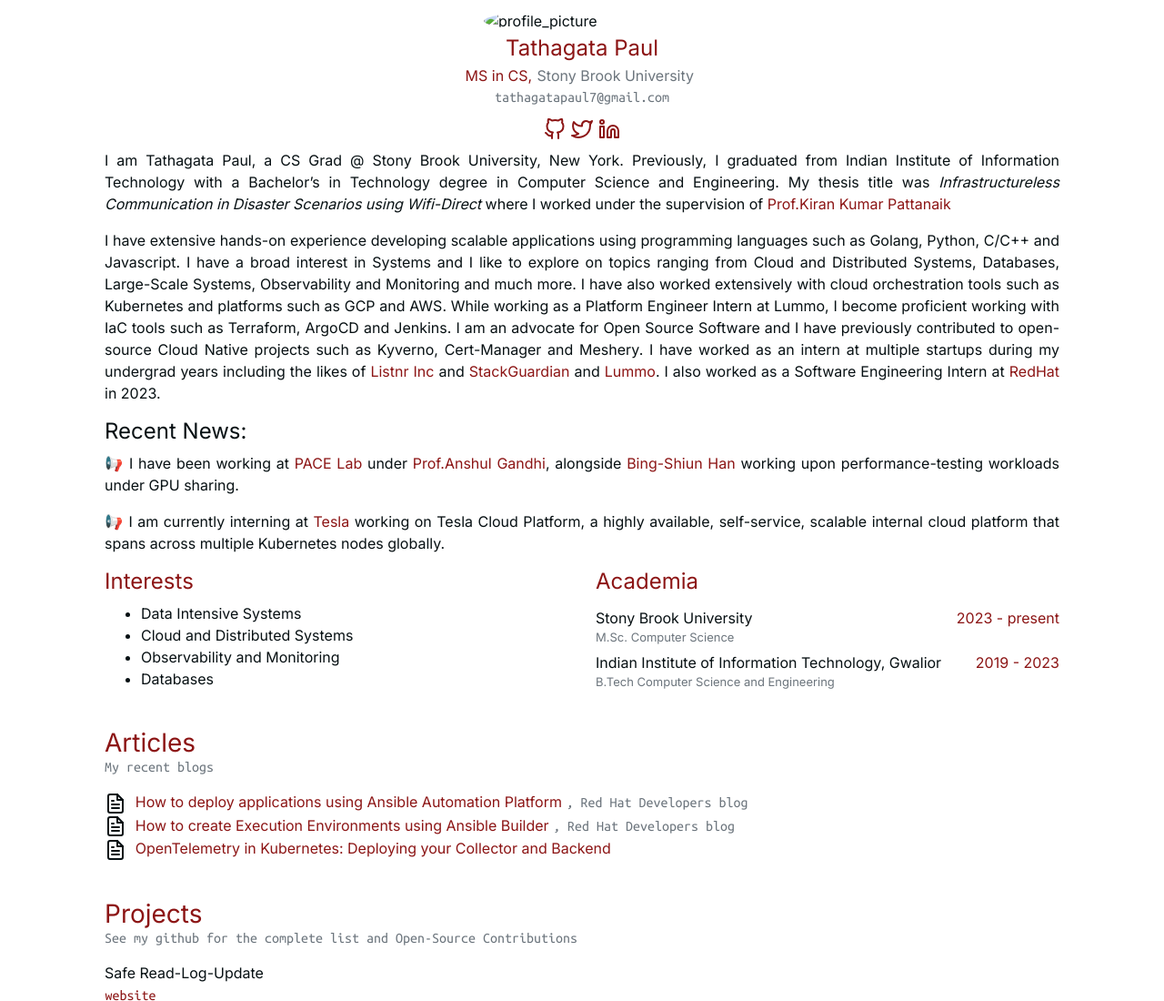
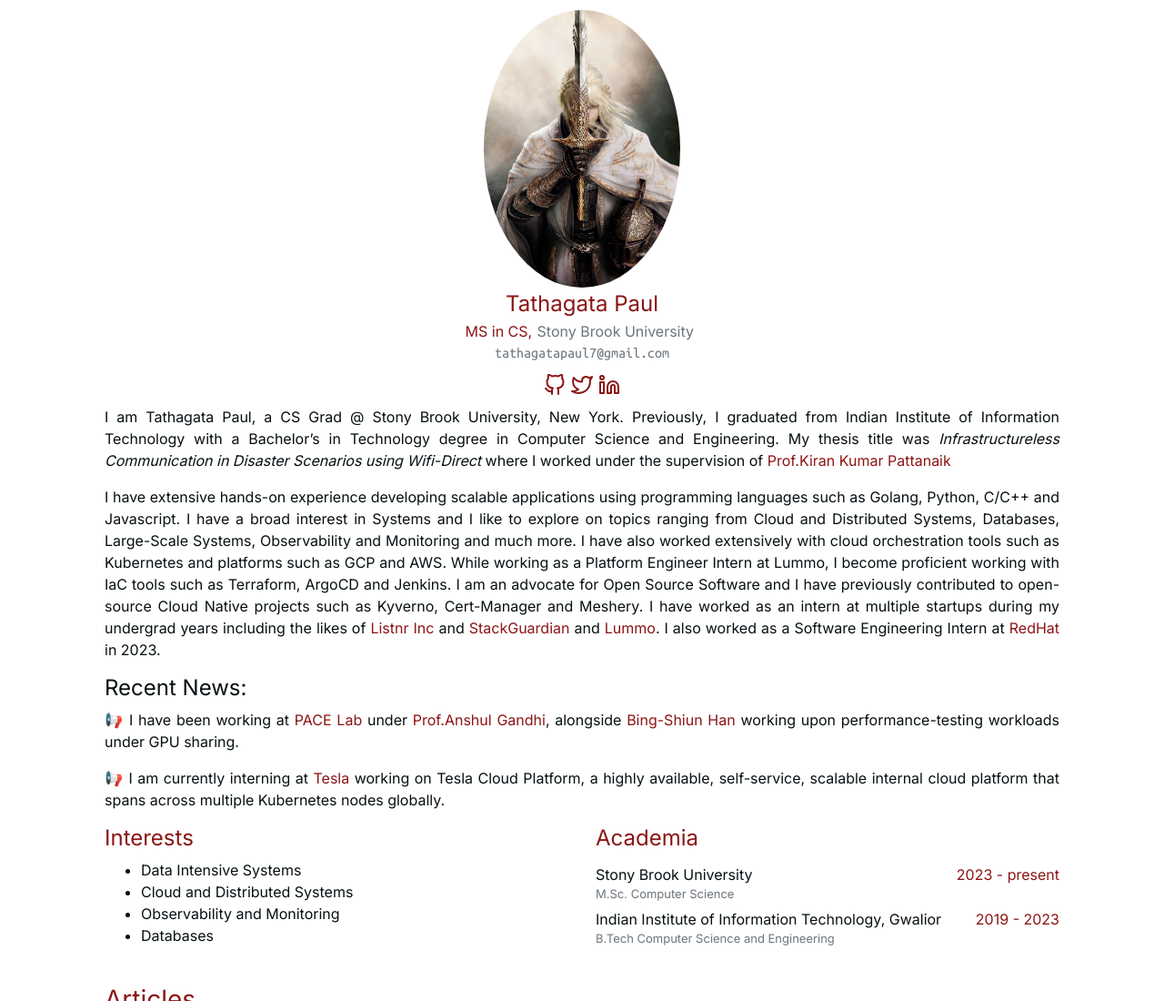
Before and after one commit to 4molybdenum2/4molybdenum2.github.io, a plain HTML site: page index.html in a window 1280 px wide. Shown: the top 1100 px of the page at 91% size. Drawn offline with nearby package versions, Linux system fonts and the light colour scheme; some icons are missing; a web font is replaced by a local one.

Commit message:
update fix

```diff
--- a/index.html
+++ b/index.html
@@ -49,7 +49,7 @@
 
 
 <div class="row w-100 justify-content-center">
-    <img class="rounded-circle  " src="images/profile.webp" alt="profile_picture" id="profile_picture" />
+    <img class="rounded-circle  " src="images/profile.jpg" alt="profile_picture" id="profile_picture" />
 </div>
 
 
```
Also changed, not shown: images/profile.jpg (added).
